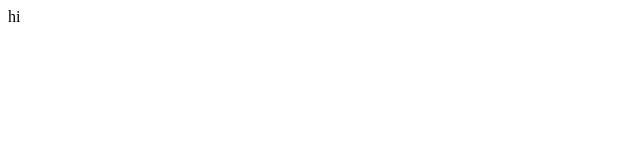
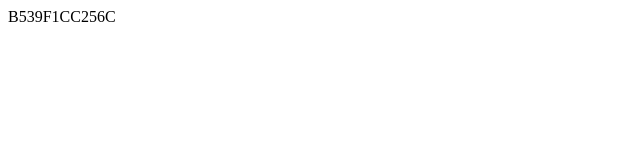
Before and after one commit to SiroKu1006/SiroKu1006.github.io, a plain HTML site: page index.html in a window 1280 px wide. Shown: the whole page, without its empty margins (0-640 px from the left). Drawn offline with Linux system fonts and the light colour scheme.

Commit message:
Update index.html

```diff
--- a/index.html
+++ b/index.html
@@ -6,7 +6,7 @@
             web
         </title>
         <body>
-            hi
+            B539F1CC256C
         </body>
     </head>
 </html>
```
